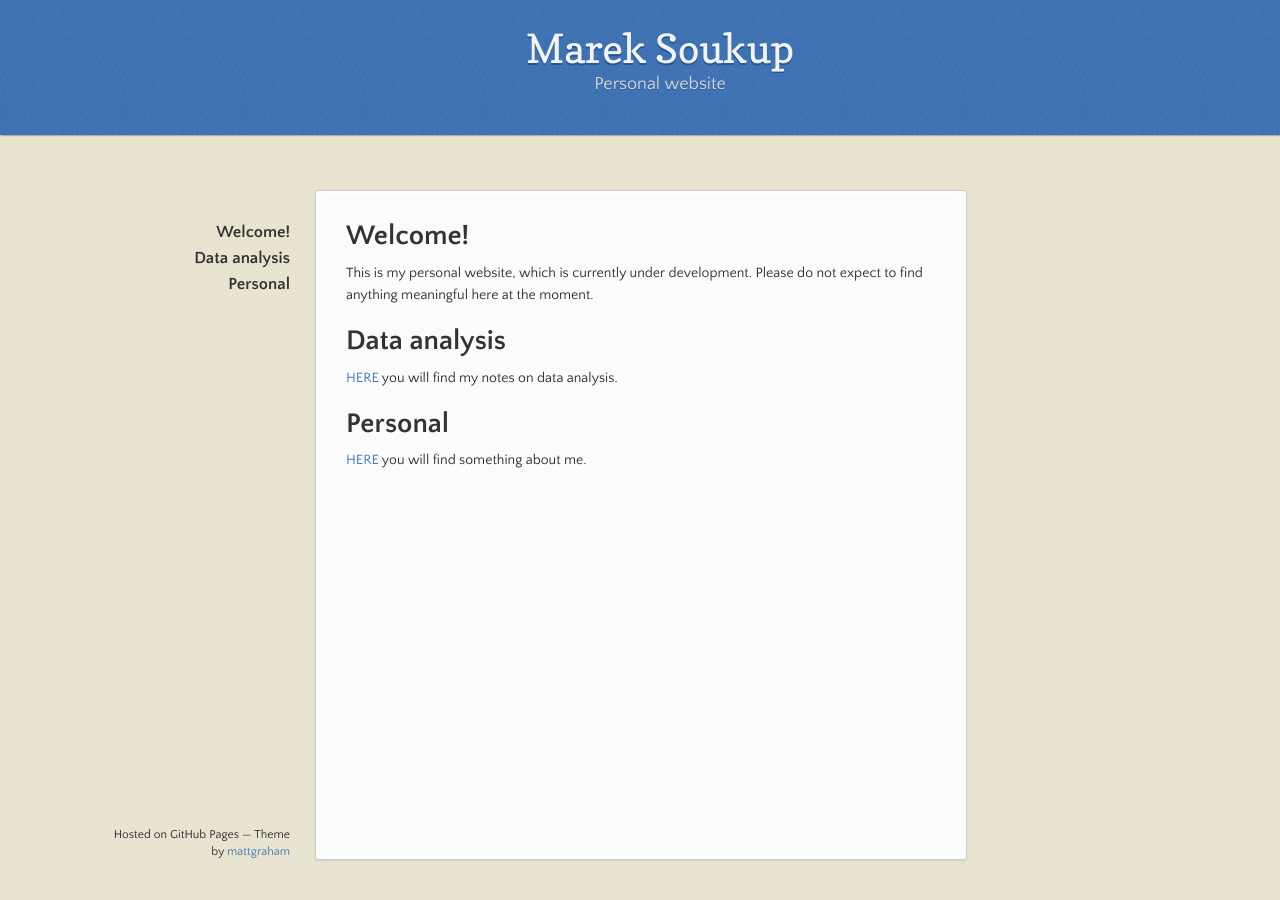
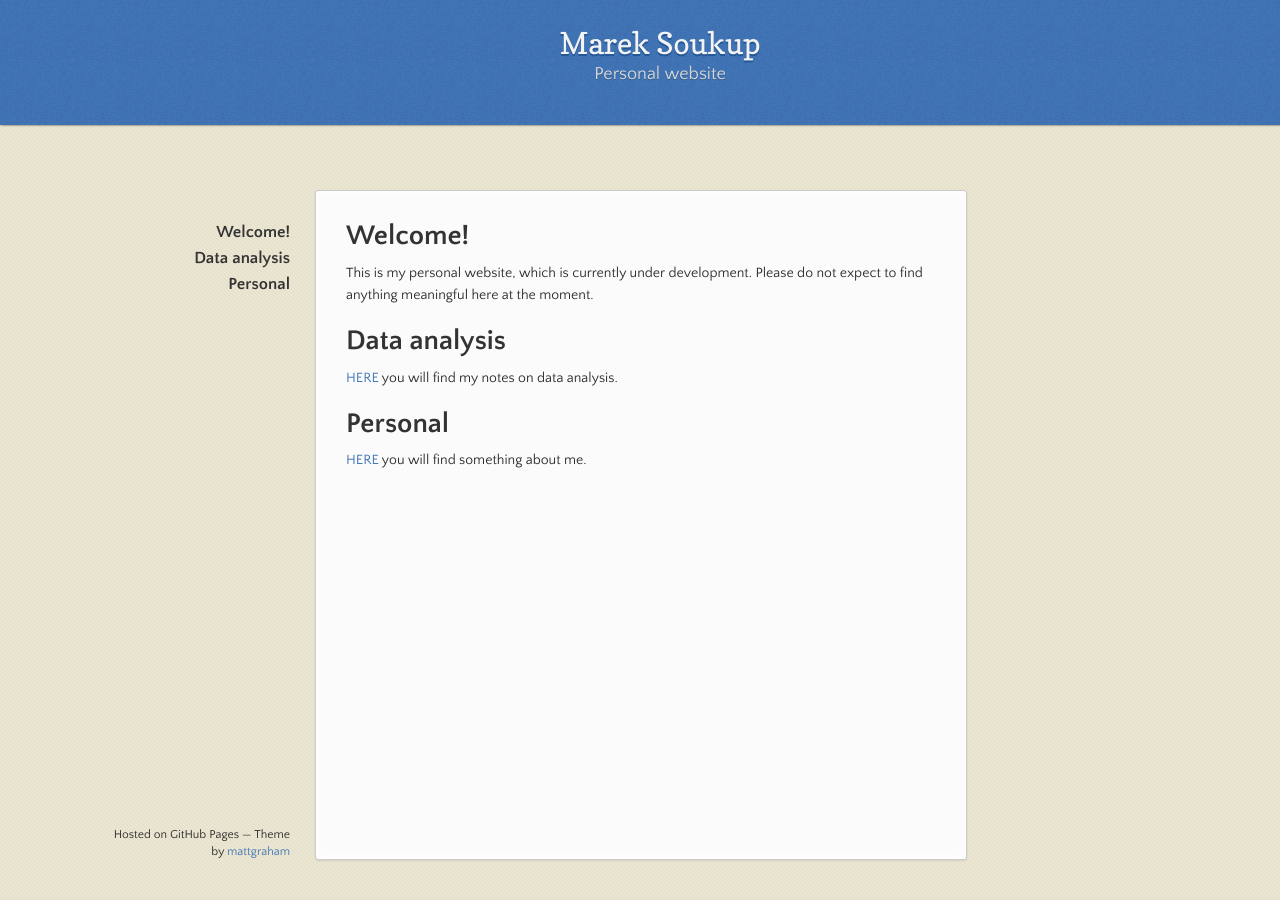
Before and after one commit to soukupmarek-edin/soukupmarek-edin.github.io, a Jekyll site: the page built from index.md, in a window 1280 px wide. Built offline with Jekyll 4.4.1, drawn with Linux system fonts in a browser that asks for light colours; Markdown is read by kramdown in place of the engine named in the settings; our own code applies the rules of GitHub Pages for plain Markdown files.

Commit message:
Update jekyll-theme-leap-day.scss

```diff
--- a/_sass/jekyll-theme-leap-day.scss
+++ b/_sass/jekyll-theme-leap-day.scss
@@ -160,10 +160,10 @@ header {
   box-shadow: 1px 0px 2px rgba(0,0,0,.75);
   z-index:99;
   -webkit-font-smoothing:antialiased;
-  min-height: 26px;
+  min-height: 5px;
 
   h1 {
-    font: 40px/48px 'Copse', "Helvetica Neue", Helvetica, Arial, sans-serif;
+    font: 30px/38px 'Copse', "Helvetica Neue", Helvetica, Arial, sans-serif;
     color: #f3f3f3;
     text-shadow: 0px 2px 0px #235796;
     margin: 0px;
```
